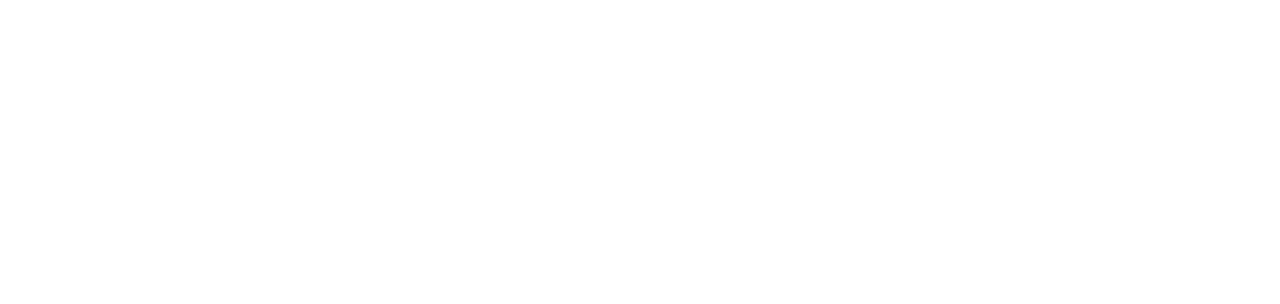
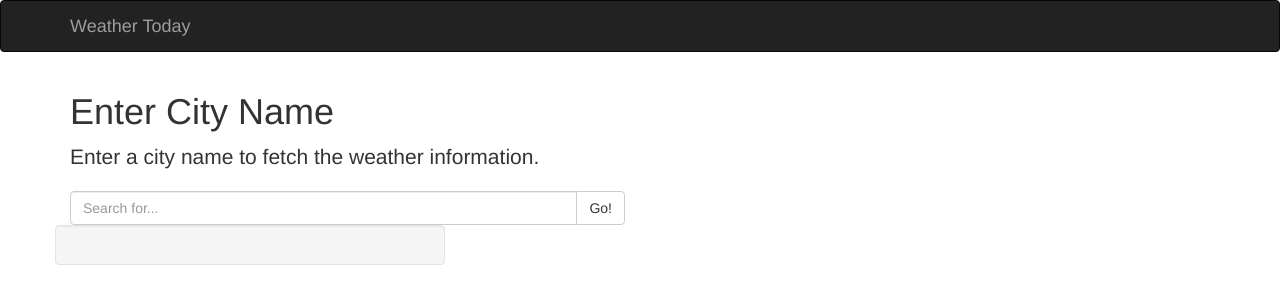
Before and after one commit to Arafat4341/weather_app_django, a Django app: page / in a window 1280 px wide. Before the commit the part shown is empty. Shown: the top 304 px of the page. Run offline with Django 3.2, Linux system fonts and the light colour scheme; some libraries are stand-ins or nearby versions.

Commit message:
designed the weather page

```diff
--- a/weather/templates/weather/weather.html
+++ b/weather/templates/weather/weather.html
@@ -1,9 +1,63 @@
+
 <!DOCTYPE html>
-<html>
-<head>
-	<title>Weather</title>
-</head>
-<body>
+<html lang="en">
+  <head>
+    <meta charset="utf-8">
+    <meta http-equiv="X-UA-Compatible" content="IE=edge">
+    <meta name="viewport" content="width=device-width, initial-scale=1">
 
-</body>
+    <title>Weather Today</title>
+
+    <!-- Bootstrap core CSS -->
+    <link href="https://bootswatch.com/3/flatly/bootstrap.min.css" rel="stylesheet">
+    <link href="css/style.css" rel="stylesheet">
+
+  </head>
+
+  <body>
+
+    <nav class="navbar navbar-inverse">
+      <div class="container">
+        <div class="navbar-header">
+          <button type="button" class="navbar-toggle collapsed" data-toggle="collapse" data-target="#navbar" aria-expanded="false" aria-controls="navbar">
+            <span class="sr-only">Toggle navigation</span>
+            <span class="icon-bar"></span>
+            <span class="icon-bar"></span>
+            <span class="icon-bar"></span>
+          </button>
+          <a class="navbar-brand" href="">Weather Today</a>
+        </div>
+        <div id="navbar" class="collapse navbar-collapse">
+          <ul class="nav navbar-nav">
+
+          </ul>
+        </div><!--/.nav-collapse -->
+      </div>
+    </nav>
+
+    <div class="container">
+
+      <div class="starter-template">
+        <h1>Enter City Name</h1>
+        <p class="lead">Enter a city name to fetch the weather information.</p>
+        <div class="row">
+		  <div class="col-lg-6">
+		    <div class="input-group">
+		      <input type="text" class="form-control" placeholder="Search for...">
+		      <span class="input-group-btn">
+		        <button class="btn btn-default" type="button">Go!</button>
+		      </span>
+		    </div><!-- /input-group -->
+		  </div><!-- /.col-lg-6 -->
+		</div><!-- /.row -->
+		<div class="row">
+			<div class="col-md-4 result well">
+
+			</div>
+		</div>
+      </div>
+
+    </div><!-- /.container -->
+    <script src="https://maxcdn.bootstrapcdn.com/bootstrap/3.3.7/js/bootstrap.min.js"></script>
+  </body>
 </html>
```
Also changed, not shown: weather/templates/weather/css/style.css (added).
